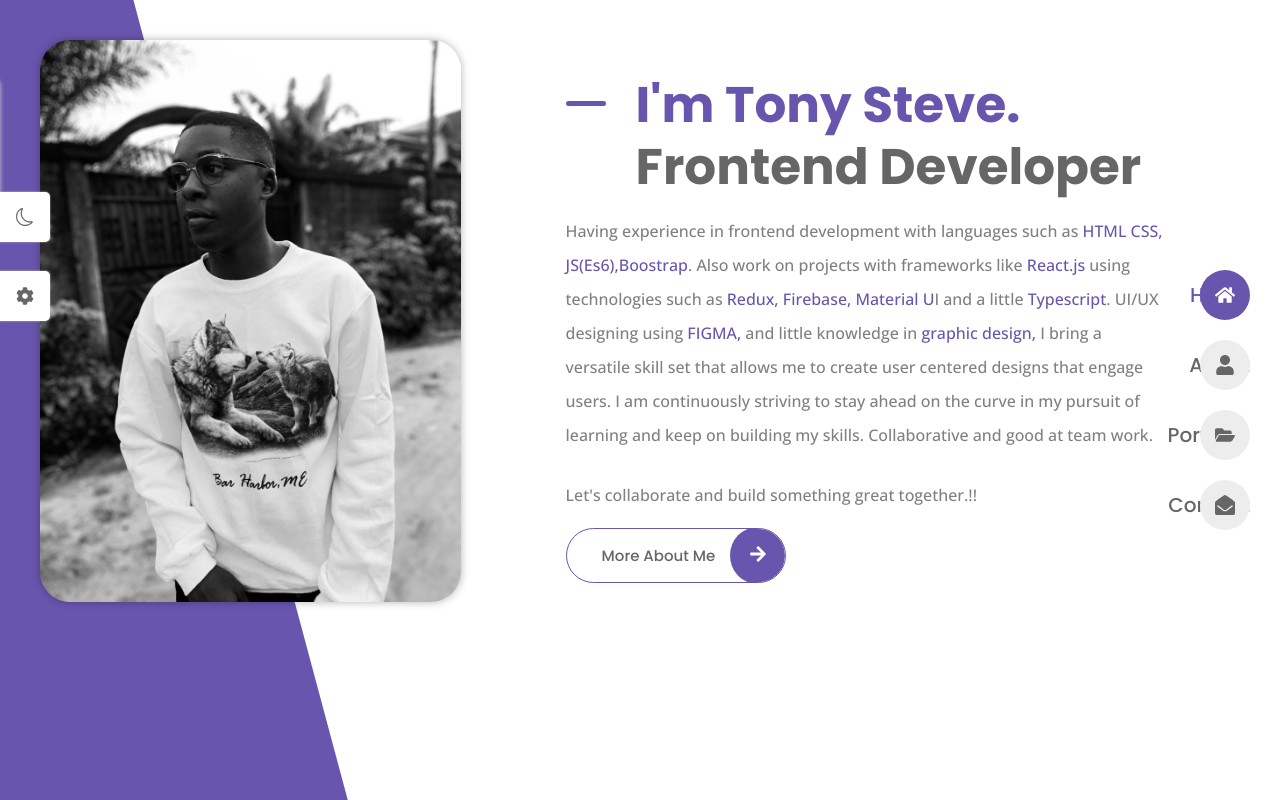
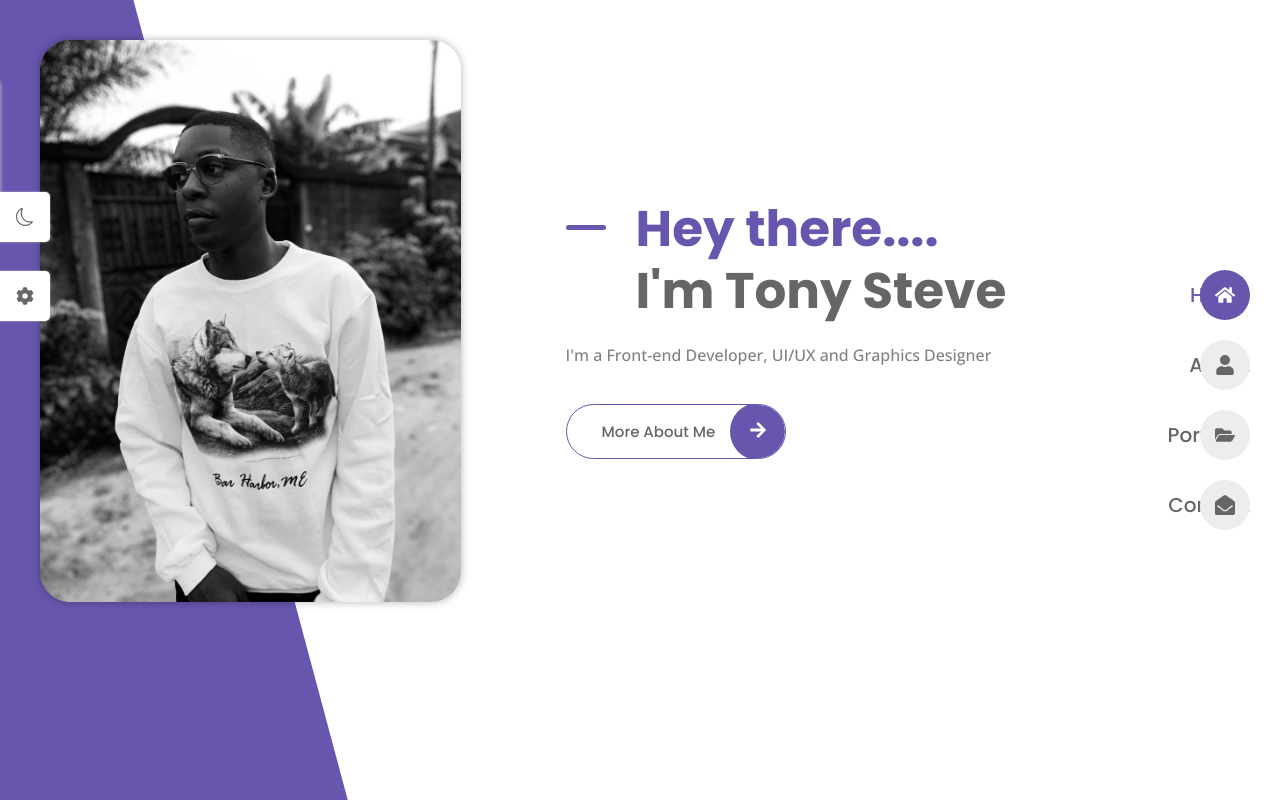
Before and after one commit to Tonysteve13/Tonysteve, a React (Vite) app: page / in a window 1280 px wide. Built offline with nearby package versions, Linux system fonts and the light colour scheme.

Commit message:
new commit

```diff
--- a/src/pages/home/Home.jsx
+++ b/src/pages/home/Home.jsx
@@ -1,4 +1,3 @@
-import React from 'react';
 import Profile from "../../assets/home-min.jpg";
 import { Link } from 'react-router-dom';
 import {FaArrowRight} from "react-icons/fa";
@@ -12,11 +11,10 @@ const Home = () => {
       <div className='home__content'>
         <div className='home__data'>
           <h1 className="home__title">
-            <span>I'm Tony Steve. </span>Frontend Developer
+          <span>Hey there.... </span> <br />I'm Tony Steve
           </h1>
 
-          <p className="home__description" data-aos="fade-down" data-aos-duration="3000">Having experience in frontend development with languages such as <span>HTML</span> <span>CSS,</span> <span>JS(Es6),</span><span>Boostrap</span>. Also work on projects with frameworks like <span>React.js</span> using technologies such as <span>Redux,</span> <span>Firebase,</span> <span>Material U</span>I and a little <span>Typescript</span>. UI/UX designing using <span>FIGMA,</span> and little knowledge in <span>graphic design,</span> I bring a versatile skill set that allows me to create user centered designs that engage users. I am continuously striving to stay ahead on the curve in my pursuit of learning and keep on building my skills. Collaborative and good at team work.</p>
-          <p> Let's collaborate and build something great together.!!</p> <br />
+          <p className="home__description" data-aos="fade-down" data-aos-duration="3000">I'm a Front-end Developer, UI/UX and Graphics Designer </p>
           <Link to='/about' className='button'>
               More About Me{' '}
             <span className='button__icon'>
```
Also changed, not shown: src/assets/home-min.jpeg (added), src/assets/yo.png (added).
